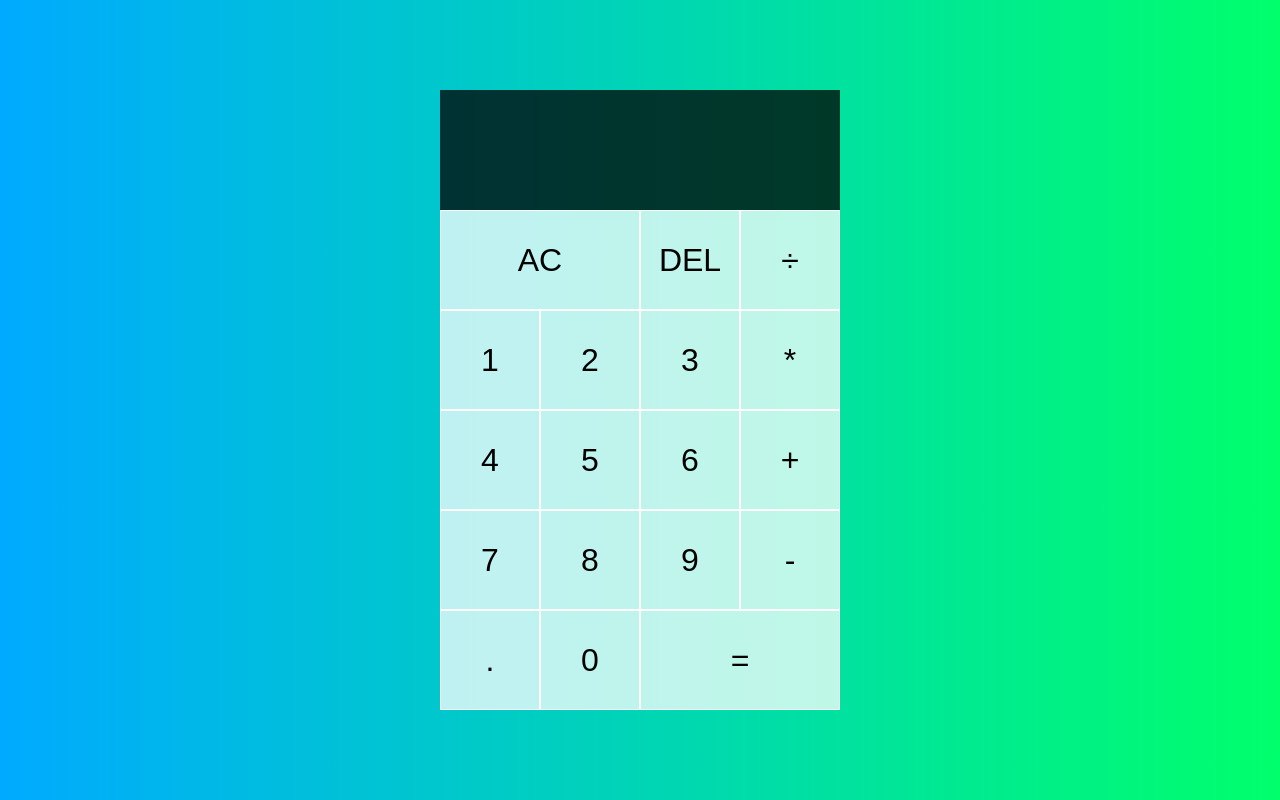
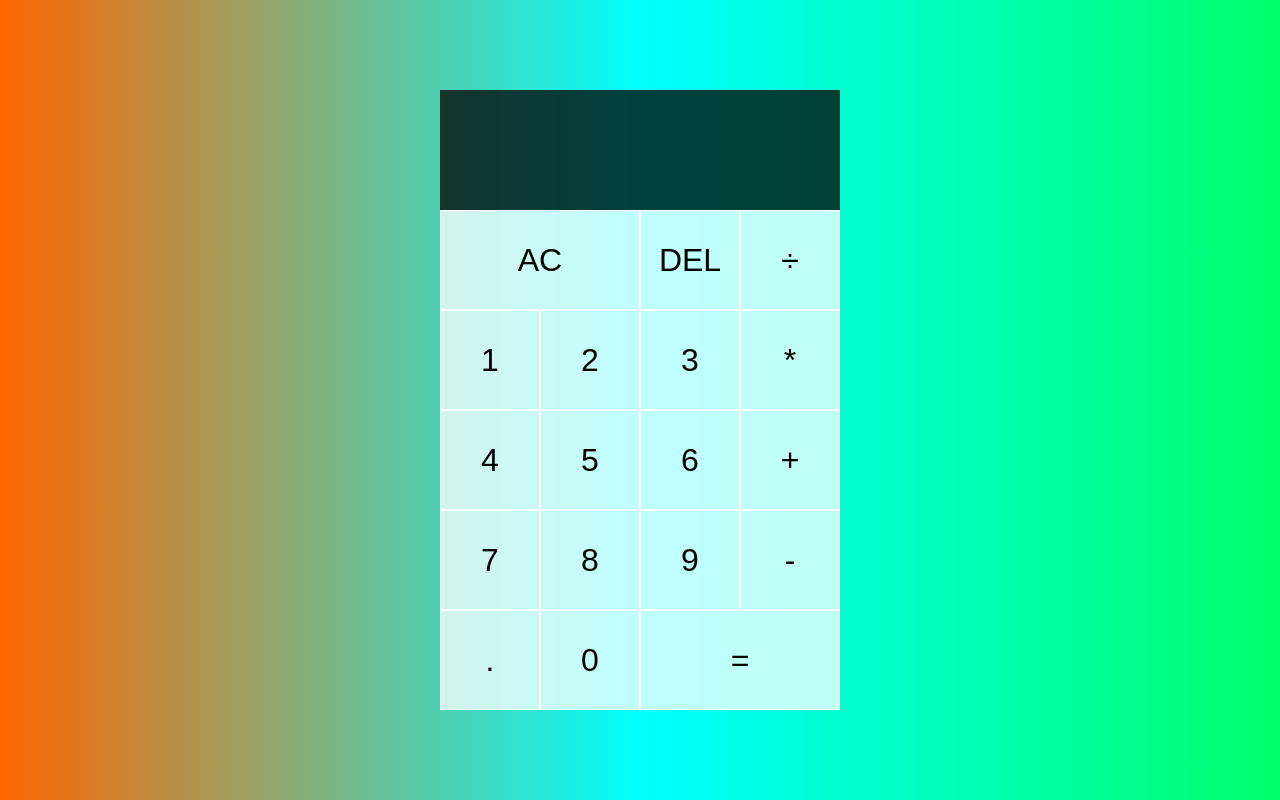
Before and after one commit to brijeshsos66/Simple_Calculator, a plain HTML site: page index.html in a window 1280 px wide. Drawn offline with Linux system fonts and the light colour scheme.

Commit message:
tri-color added

```diff
--- a/styles.css
+++ b/styles.css
@@ -6,7 +6,7 @@
 body {
 	padding: 0;
 	margin: 0;
-	background: linear-gradient(to right, #00AAFF, #00FF6C);
+	background: linear-gradient(to right, #FF6600, #00FFFF, #00FF6C);
 
 }
 
@@ -47,6 +47,7 @@ body {
 	word-break: break-all;
 }
 
+
 .output .previous-operand {
 	color: rgba(255,255,255,.75);
 	font-size: 1.5rem;
```
